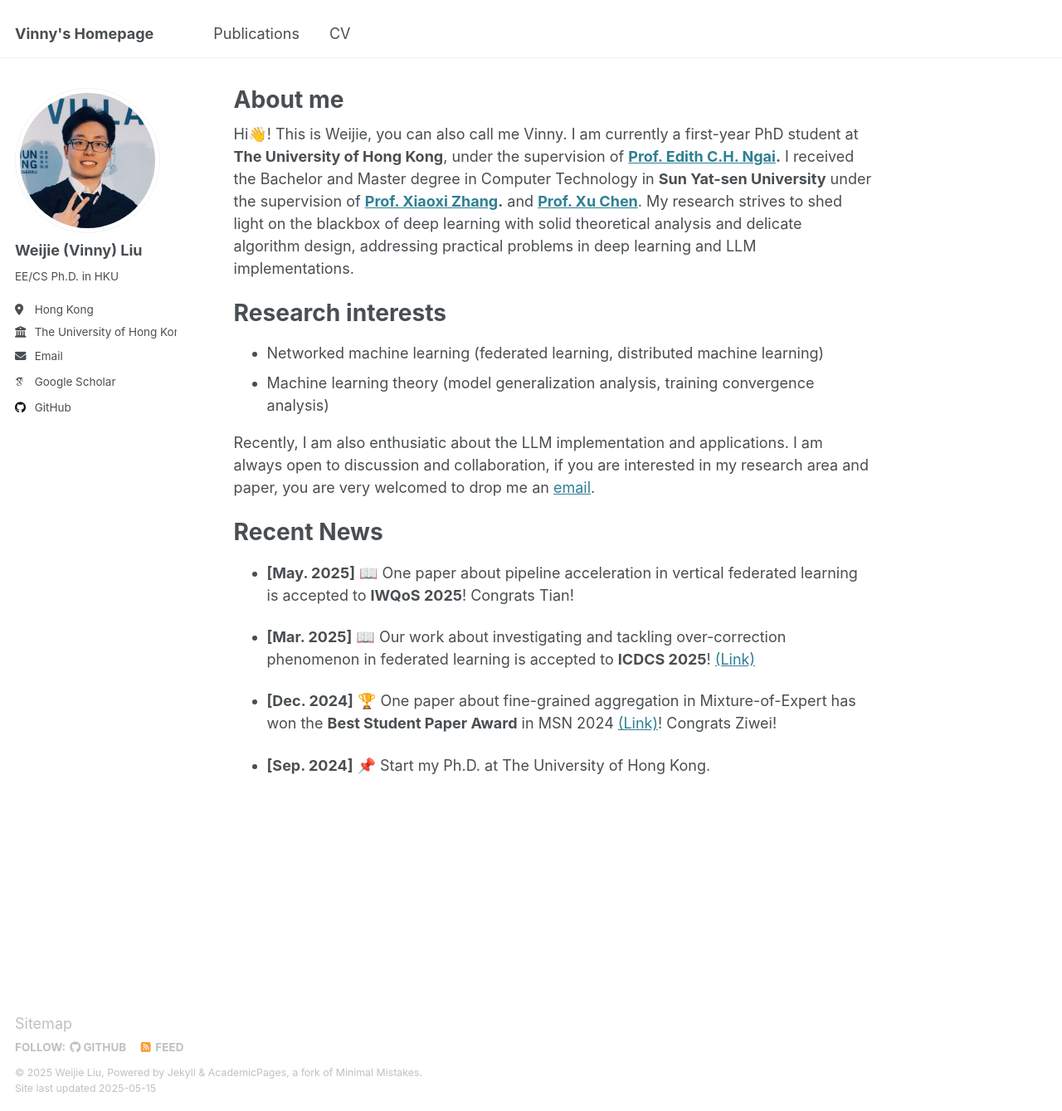
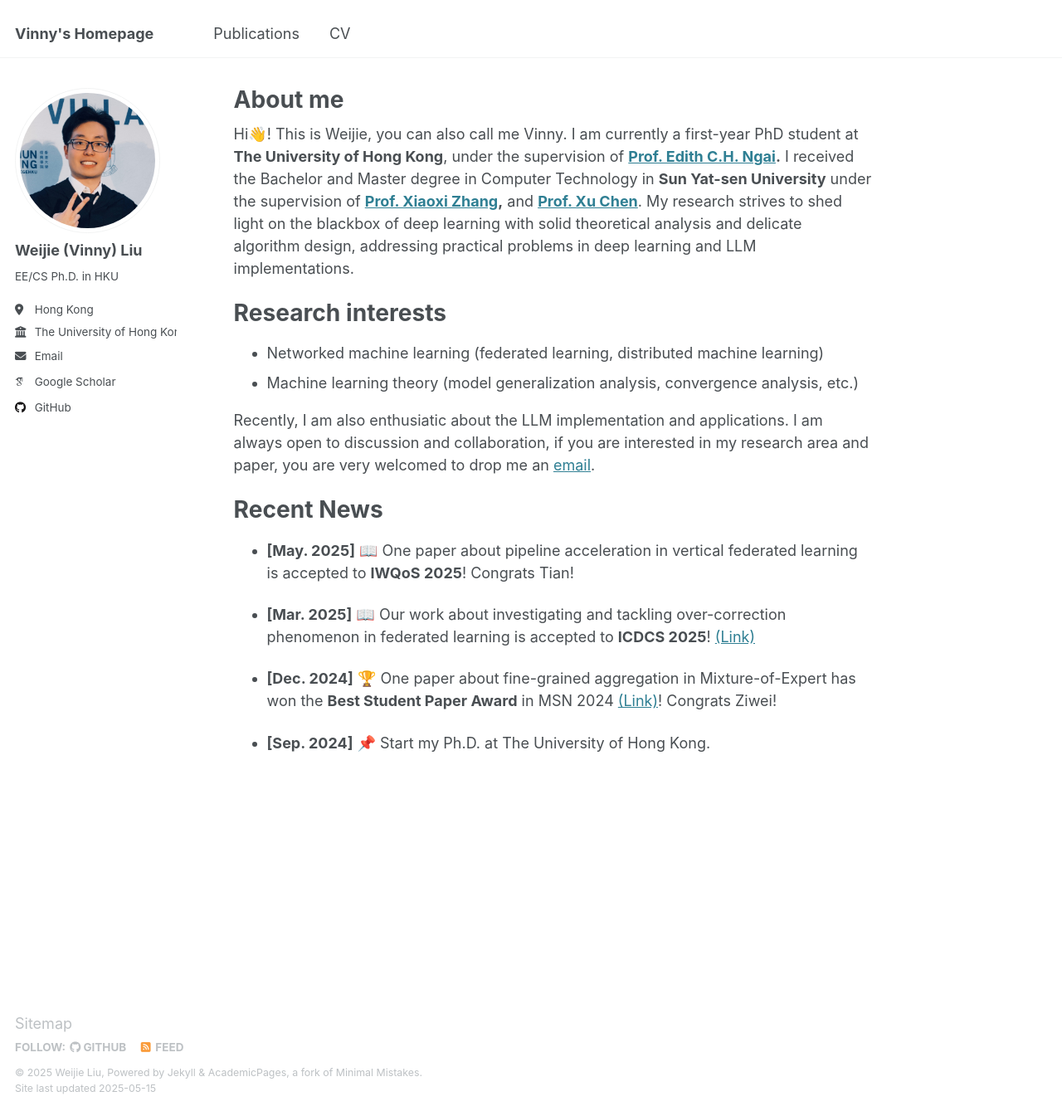
Before and after one commit to VinnyLiu0817/VinnyLiu0817.github.io, a Jekyll site: the page built from _pages/about.md, in a window 1280 px wide and 1339 px high. Shown: the whole window at 83% size. Built offline with Jekyll 4.4.1, drawn with Linux system fonts in a browser that asks for light colours; emoji names are drawn with the system emoji font; some web fonts are replaced.

Commit message:
Fix some typos

```diff
--- a/_pages/about.md
+++ b/_pages/about.md
@@ -7,12 +7,12 @@ redirect_from:
   - /about.html
 ---
 
-Hi:wave:! This is Weijie, you can also call me Vinny. I am currently a first-year PhD student at **The University of Hong Kong**, under the supervision of **[Prof. Edith C.H. Ngai](https://www.eee.hku.hk/~iotlab/EdithNgai.html).** I received the Bachelor and Master degree in Computer Technology in **Sun Yat-sen University** under the supervision of **[Prof. Xiaoxi Zhang](https://0xxz.github.io).** and **[Prof. Xu Chen](https://sites.google.com/view/xcsysu/home)**. My research strives to shed light on the blackbox of deep learning with solid theoretical analysis and delicate algorithm design, addressing practical problems in deep learning and LLM implementations.
+Hi:wave:! This is Weijie, you can also call me Vinny. I am currently a first-year PhD student at **The University of Hong Kong**, under the supervision of **[Prof. Edith C.H. Ngai](https://www.eee.hku.hk/~iotlab/EdithNgai.html).** I received the Bachelor and Master degree in Computer Technology in **Sun Yat-sen University** under the supervision of **[Prof. Xiaoxi Zhang](https://0xxz.github.io),** and **[Prof. Xu Chen](https://sites.google.com/view/xcsysu/home)**. My research strives to shed light on the blackbox of deep learning with solid theoretical analysis and delicate algorithm design, addressing practical problems in deep learning and LLM implementations.
 
 Research interests
 ======
 * Networked machine learning (federated learning, distributed machine learning)
-* Machine learning theory (model generalization analysis, training convergence analysis)
+* Machine learning theory (model generalization analysis, convergence analysis, etc.)
 
 Recently, I am also enthusiatic about the LLM implementation and applications. I am always open to discussion and collaboration, if you are interested in my research area and paper, you are very welcomed to drop me an [email](liuwj0817@connect.hku.hk).
 
--- a/_pages/publications.html
+++ b/_pages/publications.html
@@ -22,7 +22,7 @@ author_profile: true
 
     <li><strong style="color: red;">[IWQoS]</strong> Adaptive Personalized Federated Learning for Non-IID Data with Continual Distribution Shift<br> S. Chen, <b>W. Liu,</b> X. Zhang, H. Xu, W. Lin, X. Chen, 2024.</li>
 
-    <li><strong style="color: red;">[ECAI]</strong> FedReMa: Improving Personalized Federated Learning via Leveraging the Most Relevant Clients<br> H. Liang, Z. Zhan, W. Liu, X. Zhang, C. Tan, X. Chen, 2024.</li>
+    <li><strong style="color: red;">[ECAI]</strong> FedReMa: Improving Personalized Federated Learning via Leveraging the Most Relevant Clients<br> H. Liang, Z. Zhan, <b>W. Liu,</b> X. Zhang, C. Tan, X. Chen, 2024.</li>
   </ol>
     <!-- 2023 年 -->
     <h3>Year 2023</h3>
```
Also changed, not shown: 6 other files.
